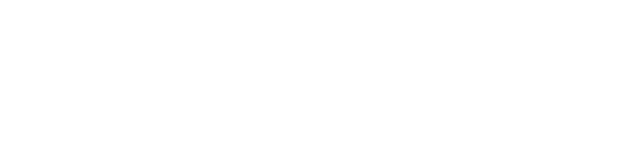
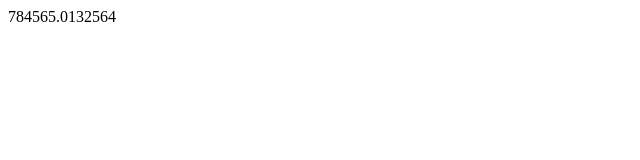
Before and after one commit to Munpeu/test-repo, a plain HTML site: page index.html in a window 1280 px wide. Shown: the whole page, without its empty margins (0-640 px from the left). Drawn offline with Linux system fonts and the light colour scheme.

Commit message:
7845650132564

```diff
--- a/index.html
+++ b/index.html
@@ -7,6 +7,6 @@
     <title>GitHub</title>
 </head>
 <body>
-
+    784565.0132564
 </body>
 </html>
```
